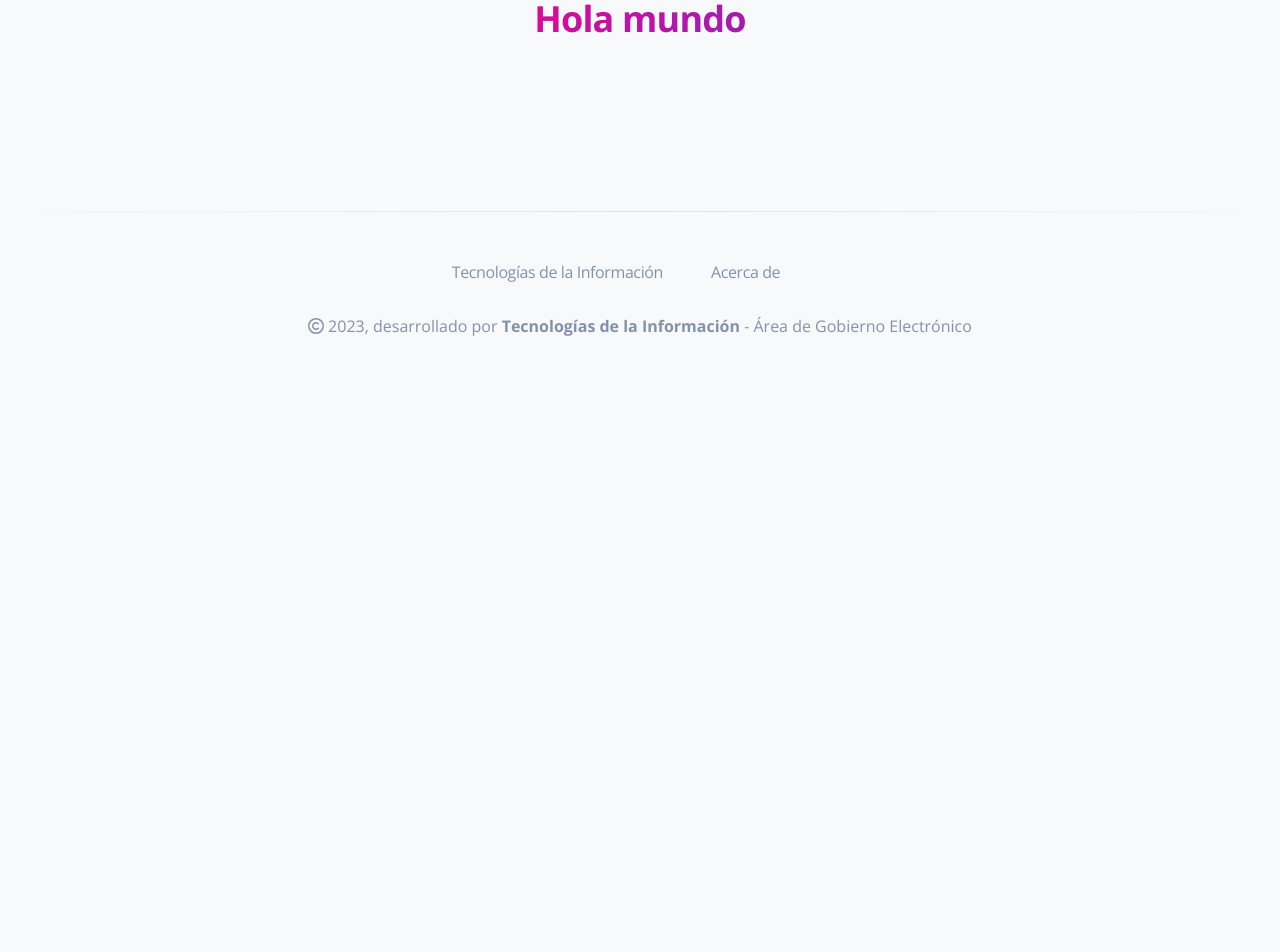
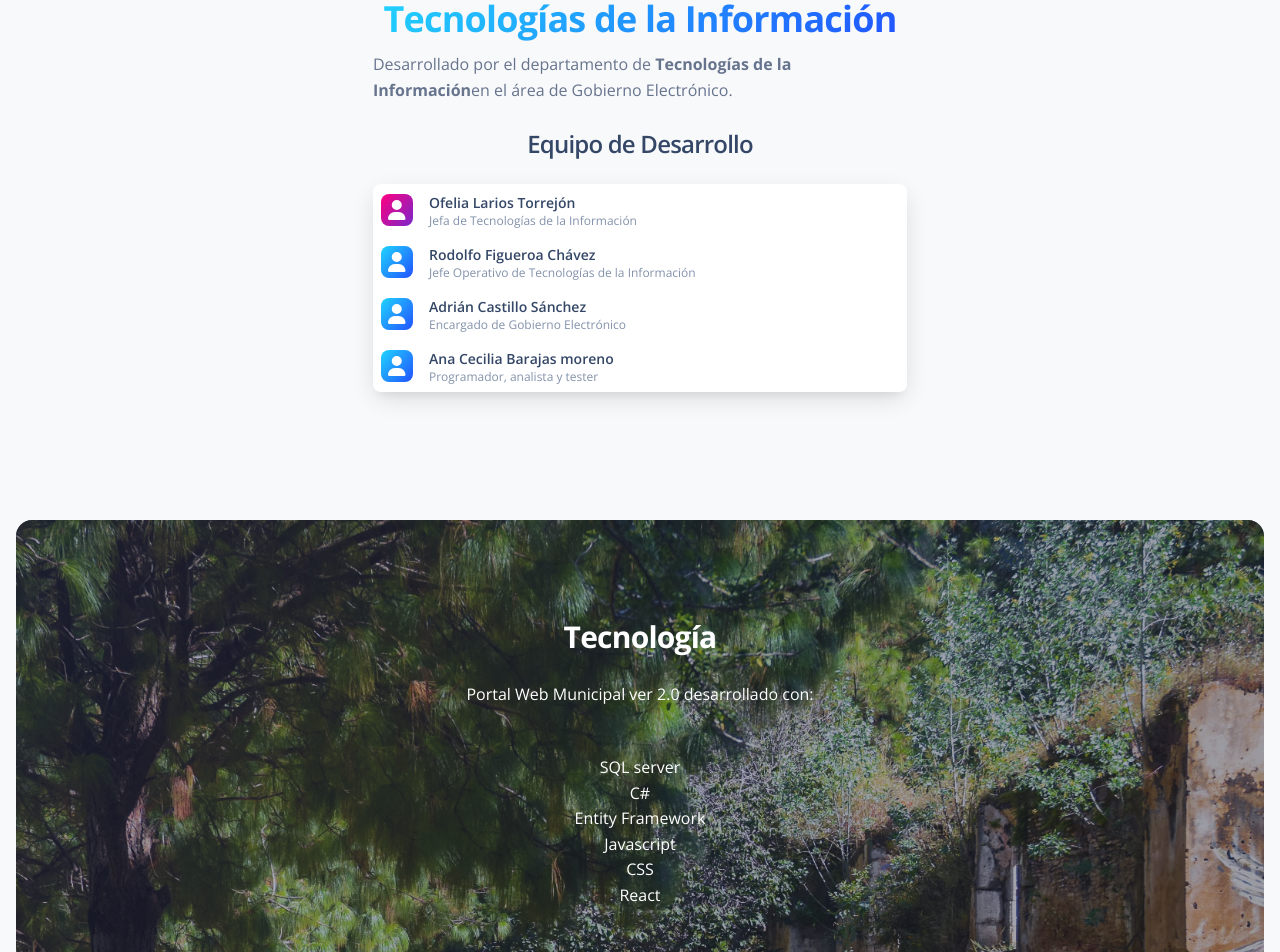
Before and after one commit to xiuhblaze/arysoft.ari.cortana, a React (Vite) app: page /about in a window 1280 px wide. Shown: the part 500-1452 px from the top of the page. Before the commit the page ends 887 px from the top, so only its background shows below. Built offline with nearby package versions, Linux system fonts and the light colour scheme.

Commit message:
Separacion de vistas y logica

```diff
--- a/src/views/www/AboutView.jsx
+++ b/src/views/www/AboutView.jsx
@@ -1,20 +1,26 @@
+
+import { Col, Container, Row } from "react-bootstrap";
+
 import BasicLayout from "../../layouts/basic/BasicLayout"
 
 import landscape from "../../assets/img/phoLoginLandscape.jpg";
-import { Col, Container, Row } from "react-bootstrap";
+import bgElectronic from "../../assets/img/bgElectronic.jpg";
+import { FontAwesomeIcon } from "@fortawesome/react-fontawesome";
+import { faUser } from "@fortawesome/free-solid-svg-icons";
+
 
 export const AboutView = () => {
   return (
     <BasicLayout>
       <header>
-        <div className="page-header min-vh-50 relative" style={{ backgroundImage: `url(${ landscape })` }}>
+        <div className="page-header min-vh-50 relative" style={{ backgroundImage: `url(${ bgElectronic })` }}>
           <span className="mask bg-gradient-dark"></span>
           <Container>
             <Row>
               <Col lg="7" className="text-center mx-auto">
                 <h1 className="text-white pt-3 mt-n3">Acerca de</h1>
                 <p className="lead text-white shadow-lg mt-3">
-                  Lorem ipsum dolor sit ameth
+                  Portal Web Municipal Administrativo del Gobierno Municipal de Zapotlán el Grande, Jalisco.
                 </p>
               </Col>
             </Row>
@@ -25,11 +31,76 @@ export const AboutView = () => {
         <Container>
           <Row className="justify-content-center text-center">
             <Col lg="6" className="">
-              <h2 className="text-primary text-gradient">Hola mundo</h2>
-
+              <h2 className="text-info text-gradient">Tecnologías de la Información</h2>
+              <p className="text-start">
+                Desarrollado por el departamento de <strong>Tecnologías de la Información</strong>
+                en el área de Gobierno Electrónico.
+              </p>
+              <h4 className="my-4">Equipo de Desarrollo</h4>
+              <ul className="list-group shadow-lg">
+                <li className="list-group-item border-0 d-flex align-items-center px-2">
+                  <div className="icon icon-sm icon-shape bg-gradient-primary border-radius-md d-flex align-items-center justify-content-center me-3">
+                    <FontAwesomeIcon icon={ faUser } size="lg" className="opacity-10 text-white"></FontAwesomeIcon>
+                  </div>
+                  <div className="d-flex flex-column justify-content-center text-start">
+                    <h6 className="mb-0 text-sm">Ofelia Larios Torrejón</h6>
+                    <p className="text-xs text-secondary mb-0">Jefa de Tecnologías de la Información</p>
+                  </div>
+                </li>
+                <li className="list-group-item border-0 d-flex align-items-center px-2">
+                  <div className="icon icon-sm icon-shape bg-gradient-info border-radius-md d-flex align-items-center justify-content-center me-3">
+                    <FontAwesomeIcon icon={ faUser } size="lg" className="opacity-10 text-white"></FontAwesomeIcon>
+                  </div>
+                  <div className="d-flex flex-column justify-content-center text-start">
+                    <h6 className="mb-0 text-sm">Rodolfo Figueroa Chávez</h6>
+                    <p className="text-xs text-secondary mb-0">Jefe Operativo de Tecnologías de la Información</p>
+                  </div>
+                </li>
+                <li className="list-group-item border-0 d-flex align-items-center px-2">
+                  <div className="icon icon-sm icon-shape bg-gradient-info border-radius-md d-flex align-items-center justify-content-center me-3">
+                    <FontAwesomeIcon icon={ faUser } size="lg" className="opacity-10 text-white"></FontAwesomeIcon>
+                  </div>
+                  <div className="d-flex flex-column justify-content-center text-start">
+                    <h6 className="mb-0 text-sm">Adrián Castillo Sánchez</h6>
+                    <p className="text-xs text-secondary mb-0">Encargado de Gobierno Electrónico</p>
+                  </div>
+                </li>
+                <li className="list-group-item border-0 d-flex align-items-center px-2">
+                  <div className="icon icon-sm icon-shape bg-gradient-info border-radius-md d-flex align-items-center justify-content-center me-3">
+                    <FontAwesomeIcon icon={ faUser } size="lg" className="opacity-10 text-white"></FontAwesomeIcon>
+                  </div>
+                  <div className="d-flex flex-column justify-content-center text-start">
+                    <h6 className="mb-0 text-sm">Ana Cecilia Barajas moreno</h6>
+                    <p className="text-xs text-secondary mb-0">Programador, analista y tester</p>
+                  </div>
+                </li>
+              </ul>
             </Col>
           </Row>
         </Container>
+      </section>
+      <section className="py-sm-3">
+        <div className="bg-gradient-dark position-relative m-3 border-radius-xl overflow-hidden">
+          <img className="position-absolute start-0 top-md-0 w-100 opacity-6" src={ landscape } />
+          <div className="container py-7 position-relative z-index-2">
+            <Row>
+              <Col md="7" className="mx-auto text-center">
+                <h3 className="text-white mb-4">Tecnología</h3>
+                <p className="text-white mb-5">
+                  Portal Web Municipal ver 2.0 desarrollado con:
+                </p>
+                <ul className="nav flex-column text-white">
+                  <li className="nav-item">SQL server</li>
+                  <li>C#</li>
+                  <li>Entity Framework</li>
+                  <li>Javascript</li>
+                  <li>CSS</li>
+                  <li>React</li>
+                </ul>
+              </Col>
+            </Row>
+          </div>
+        </div>
       </section>
     </BasicLayout>
   )
```
Also changed, not shown: src/layouts/dashboard/DashboardLayout.jsx (+10 -47 lines).
